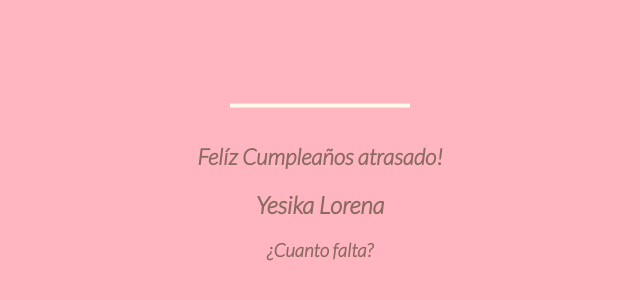
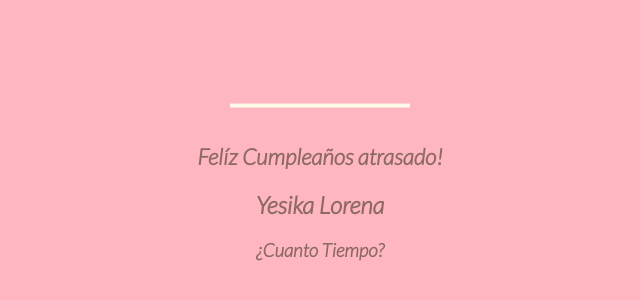
Before and after one commit to juanjose20172/h, a plain HTML site: page index.html in a window 1280 px wide. Shown: the part 220-520 px from the top of the page, 328-968 px from the left. Drawn offline with Linux system fonts and the light colour scheme.

Commit message:
Update index.html

```diff
--- a/index.html
+++ b/index.html
@@ -168,7 +168,7 @@
   <p><h2>Yesika Lorena</h2></p>
   <p>
     <h4 class="mover" onclick="window.location.href='reloj.html'">
-    ¿Cuanto falta?
+    ¿Cuanto Tiempo?
     </h4>
   </p>
 </div>
```
